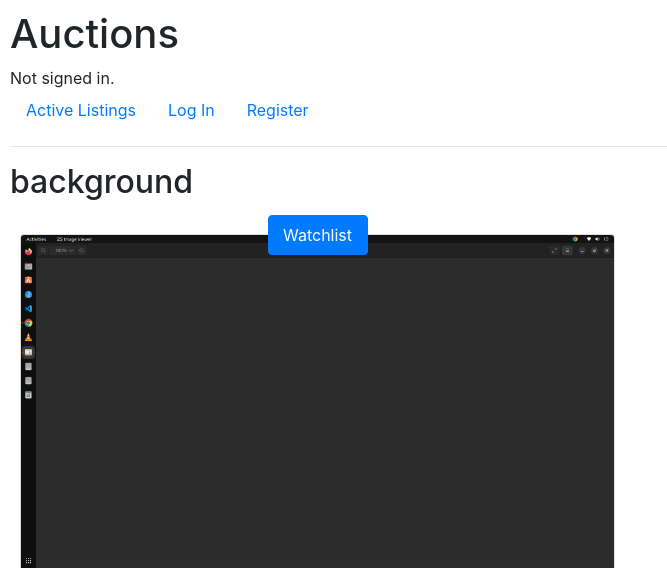
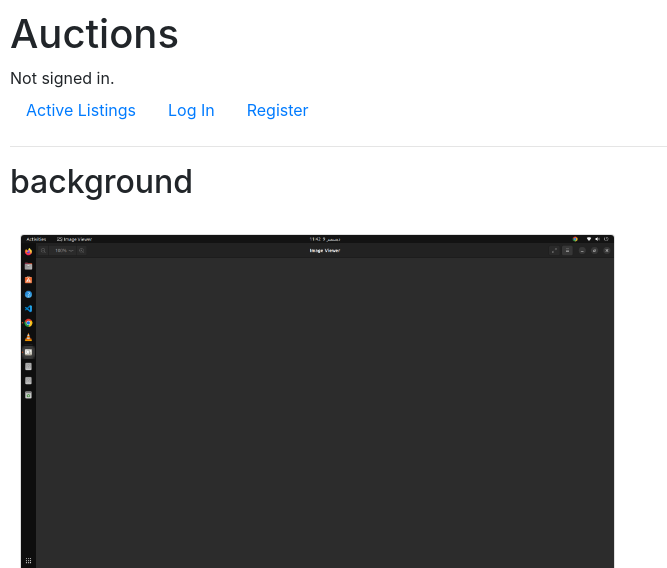
Before and after one commit to hamidbinameziane/commerce, a Django app: page /6 in a window 1280 px wide. Shown: the top 568 px of the page, without its empty margins (0-667 px from the left). Run offline with Django 3.2, Linux system fonts and the light colour scheme; data comes from the database, SQL or seed files in the repository; both versions use the stored data as it was after the commit; some libraries are stand-ins or nearby versions.

Commit message:
working on listing watchlist botton added2

```diff
--- a/auctions/templates/auctions/index.html
+++ b/auctions/templates/auctions/index.html
@@ -4,7 +4,7 @@
     <h2>Active Listings</h2>
     <div class="row row-cols-1 row-cols-md-3 g-4">
         {% for listing in listings %}
-            <div class="col" id="col" style="padding: 25px;" onclick="location.href='{{listing.id}}';">
+            <div class="col" id="col" style="padding: 25px;" onclick="location.href='{{listing.id}}'">
                 <div class="card h-100">
                     <img src="{{ listing.product_image}}" class="card-img-top" alt="No image listed">
                     <div class="card-body">
--- a/auctions/templates/auctions/listing.html
+++ b/auctions/templates/auctions/listing.html
@@ -5,16 +5,16 @@
     <div class="row row-cols-1 row-cols-md-2 g-4">
         <div class="col" style="padding: 25px;">
             <div class="card h-100">
-                <div>
-                    <button type="button" class="btn btn-primary custom__button" id="watchlist">Watchlist</button>
-                    <img src="{{ listing.product_image}}" class="card-img-top" alt="No image listed">
-                </div>
+                <img src="{{ listing.product_image}}" class="card-img-top" alt="No image listed">
                 <div class="card-body">
                     <h6 class="card-title">Price: ${{ listing.starting_bid }}</h6>
                     <p class="card-text">Description: {{ listing.description }}</p>
                 </div>
                 <div class="card-footer">
                     <small class="text-body-secondary">Created: {{ listing.date_created }}</small>
+                {% if user.is_authenticated %}
+                    <button type="button" class="btn btn-primary custom__button" id="watchlist" onclick="location.href='watchlist/{{listing.id}}'">Watchlist</button>
+                {% endif %}
                 </div>
             </div>
         </div>
```
Also changed, not shown: db.sqlite3.
